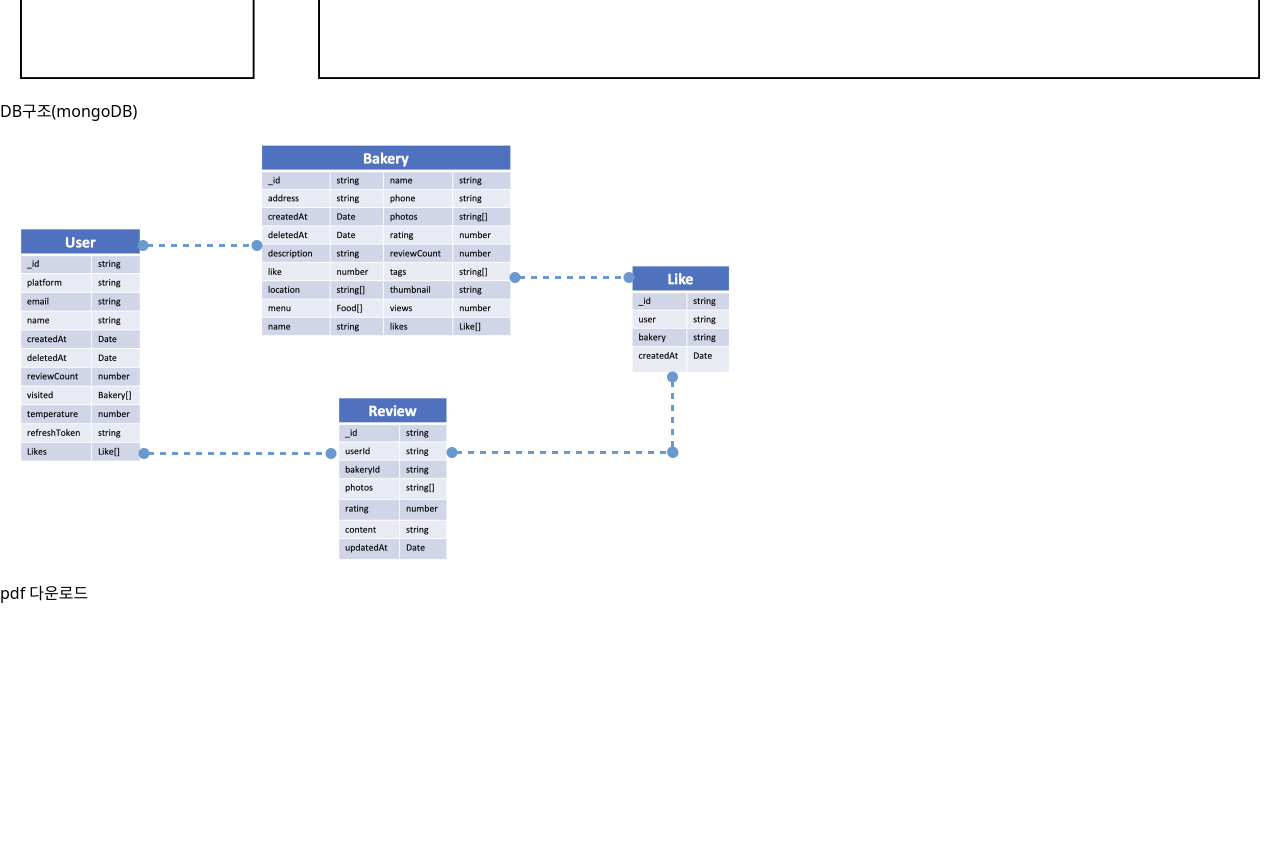
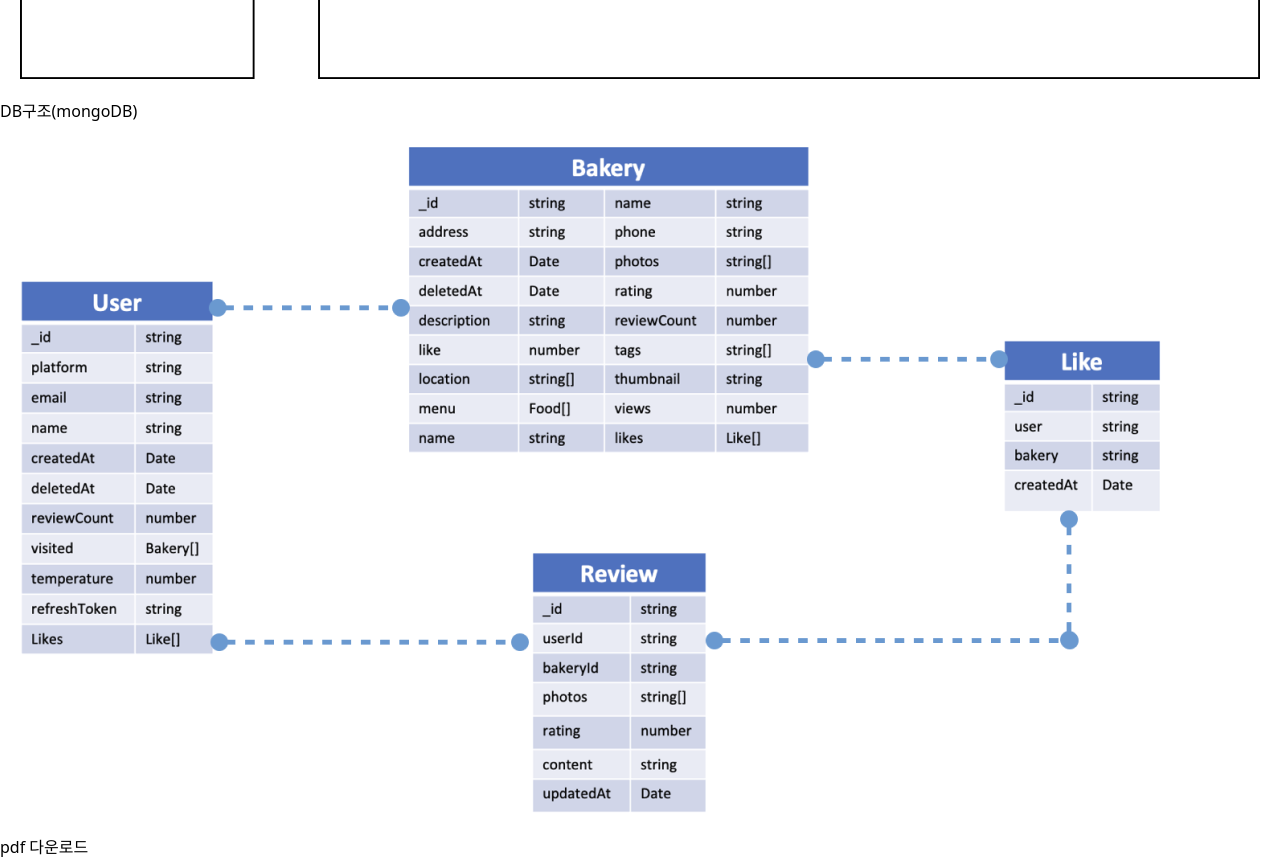
Before and after one commit to LChanwoo/nextjs-blog, a Next.js app: page /portfolios/breadfeet in a window 1280 px wide. Shown: the part 740-1599 px from the top of the page. Before the commit the page ends 1345 px from the top, so only its background shows below. Built offline with nearby package versions, Linux system fonts and the light colour scheme.

Commit message:
이미지 크기 수정

```diff
--- a/components/ImageProvider2.tsx
+++ b/components/ImageProvider2.tsx
@@ -10,8 +10,8 @@ export const ImageProvider2 = ({ src }) => {
             <Image
                 src={src}
                 alt="profile"
-                width={600}
-                height={500}
+                width={768}
+                height={768}
                 className="justify-center items-center w-fit p-5"
             />
         </>
```
Also changed, not shown: public/images/breadfeet_db.png.
